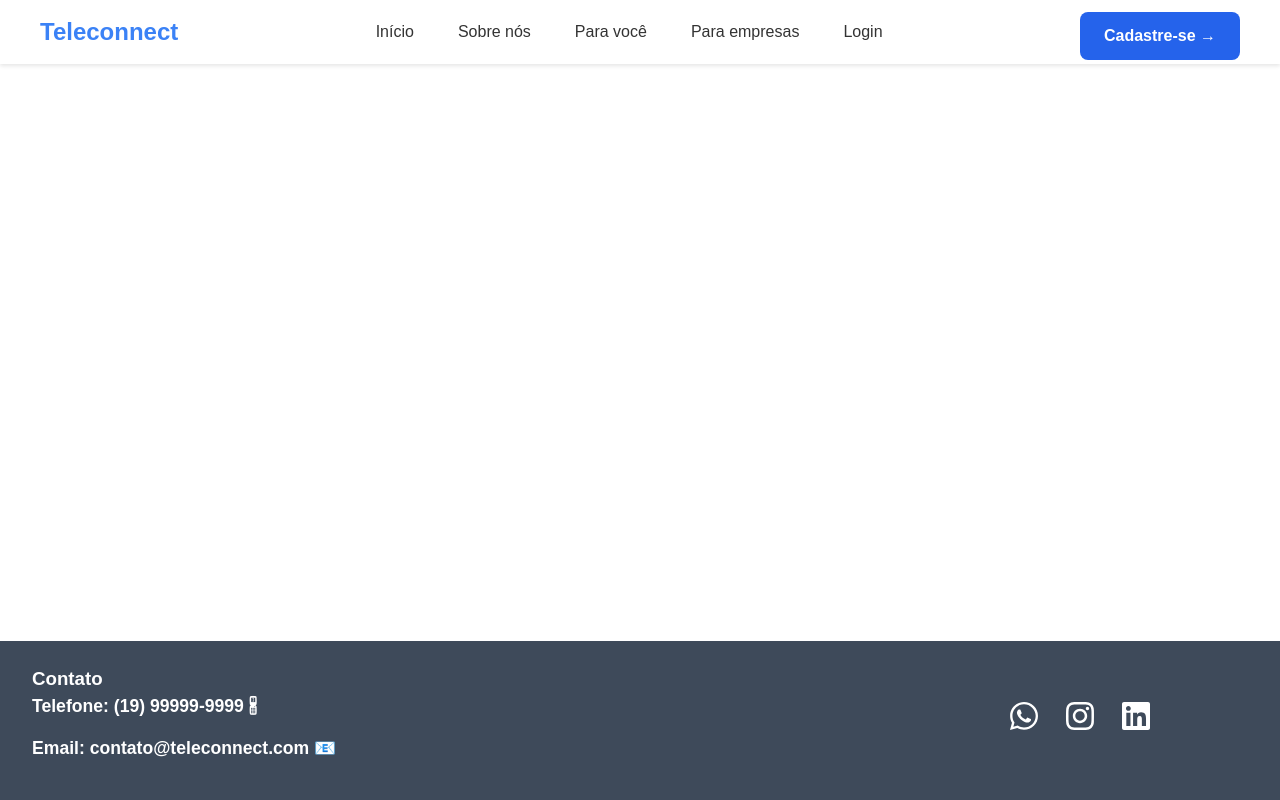
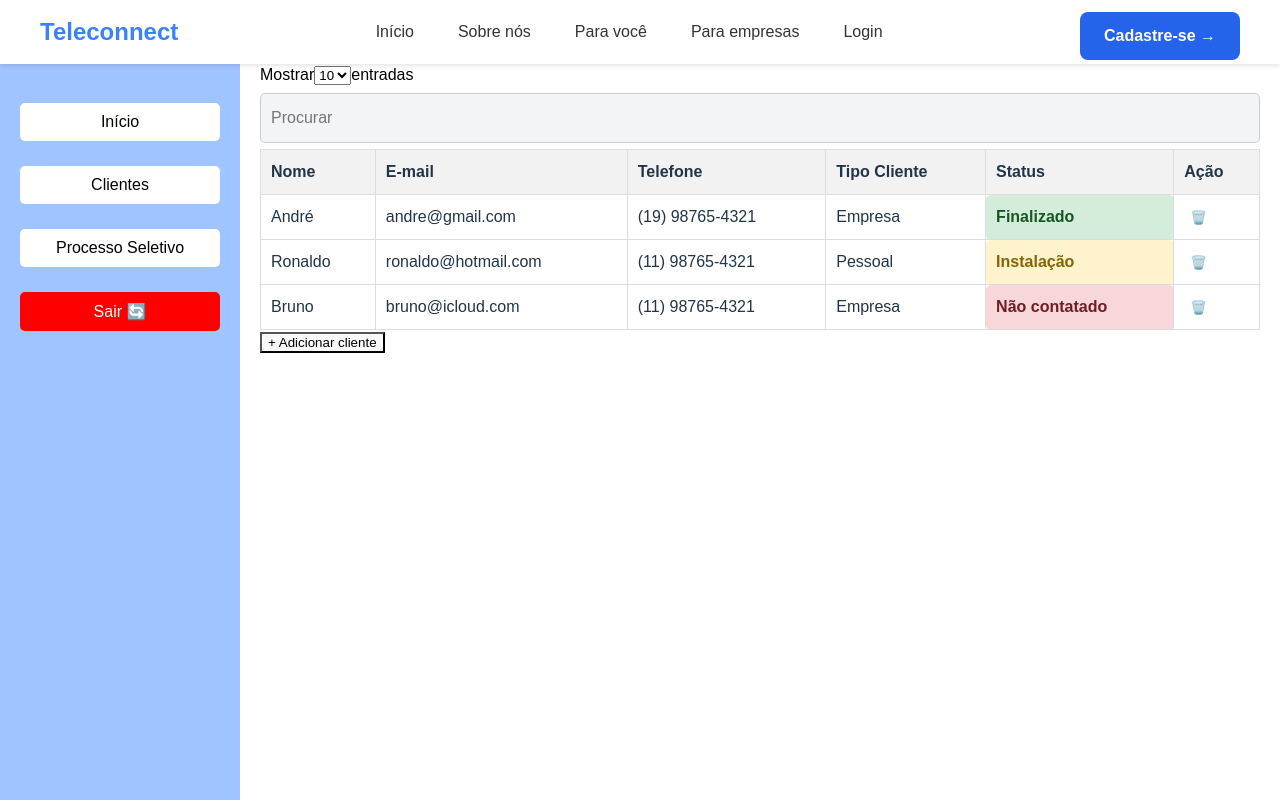
Before and after one commit to JoaoDelomo/case_II_frontend, a React (Vite) app in the folder teleconnect/: page /clientes in a window 1280 px wide. Built offline with nearby package versions, Linux system fonts and the light colour scheme.

Commit message:
portal_colaborador

```diff
--- a/teleconnect/src/App.tsx
+++ b/teleconnect/src/App.tsx
@@ -11,6 +11,9 @@ import LandingPage from "./pages/landing/Landing";
 import ParaVoce from "./pages/para_voce/ParaVoce"
 import ParaEmpresas from "./pages/para_empresas/ParaEmpresas";
 import PedidoConfirmado from "./pages/pedido_confirmado/PedidoConfirmado";
+import PortalColaborador from "./pages/portal colaborador/PortalColaborador";
+import Clientes from "./pages/portal colaborador/Clientes";
+import ProcessoSeletivo from "./pages/portal colaborador/ProcessoSeletivo";
 
 
 export default function App() {
@@ -25,11 +28,15 @@ export default function App() {
             <Route path="/login/cliente" element={<LoginCliente />} />
             <Route path="/login/colaborador" element={<LoginColaborador />} />
             <Route path="/sobre-nos" element={<SobreNos />} />
-            <Route path="/register" element={<Registrar />} /> {/* 🔹 Adicionada a rota de registro */}
+            <Route path="/register" element={<Registrar />} />
             <Route path="/forgot-password" element={<ForgotPassword />} />
             <Route path="/para-voce" element={<ParaVoce />} />
             <Route path="/para-empresas" element={<ParaEmpresas />} />
             <Route path="/pedido-confirmado" element={<PedidoConfirmado />} />
+            <Route path="/login/colaborador" element={<LoginColaborador />} />
+            <Route path="/portal-colaborador" element={<PortalColaborador />} />
+            <Route path="/clientes" element={<Clientes />} />
+            <Route path="/processo-seletivo" element={<ProcessoSeletivo />} />
           </Routes>
         </div>
         <Footer />
--- a/teleconnect/src/pages/login/colaborador/LoginColaborador.tsx
+++ b/teleconnect/src/pages/login/colaborador/LoginColaborador.tsx
@@ -1,10 +1,11 @@
 import { useState } from "react";
-import { Link } from "react-router-dom";
+import { Link, useNavigate } from "react-router-dom";
 import { Eye, EyeSlash } from "@phosphor-icons/react";
 import "./LoginColaborador.css"; // Importa o CSS
 
 export default function LoginColaborador() {
   const [showPassword, setShowPassword] = useState(false);
+  const navigate = useNavigate(); // Instância do useNavigate para redirecionamento
 
   return (
     <div className="container">
@@ -36,7 +37,9 @@ export default function LoginColaborador() {
             </div>
 
             {/* Botão de Login */}
-            <button className="loginButton">Login</button>
+            <button className="loginButton" onClick={() => navigate("/portal-colaborador")}>
+              Login
+            </button>
           </div>
         </div>
       </div>
--- /dev/null
+++ b/teleconnect/src/pages/portal colaborador/Clientes.css
@@ -0,0 +1,110 @@
+.clientes-container {
+    display: flex;
+    height: 100vh;
+  }
+
+  .sidebar {
+    width: 200px;
+    background-color: #a0c4ff;
+    padding: 20px;
+    display: flex;
+    flex-direction: column;
+    gap: 15px;
+  }
+
+  .logo {
+    font-size: 32px;
+    text-align: center;
+  }
+
+  .menu-btn,
+  .logout-btn {
+    background: white;
+    border: none;
+    padding: 10px;
+    font-size: 16px;
+    cursor: pointer;
+  }
+
+  .logout-btn {
+    background: red;
+    color: white;
+  }
+
+  .menu-btn.active {
+    font-weight: bold;
+    background-color: #dfe7fd;
+  }
+
+  .clientes-content {
+    flex-grow: 1;
+    padding: 20px;
+  }
+
+  .clientes-header {
+    display: flex;
+    justify-content: space-between;
+    margin-bottom: 15px;
+  }
+
+  .filter-container {
+    display: flex;
+    align-items: center;
+    gap: 10px;
+  }
+
+  .add-btn {
+    background: #007bff;
+    color: white;
+    padding: 10px;
+    border: none;
+    cursor: pointer;
+    display: flex;
+    align-items: center;
+    gap: 5px;
+  }
+
+  .clientes-table {
+    width: 100%;
+    border-collapse: collapse;
+  }
+
+  .clientes-table th,
+  .clientes-table td {
+    border: 1px solid #ddd;
+    padding: 10px;
+    text-align: left;
+  }
+
+  .clientes-table th {
+    background-color: #f2f2f2;
+  }
+
+  .status {
+    padding: 5px 10px;
+    border-radius: 5px;
+    font-weight: bold;
+    text-align: center;
+  }
+
+  .status.finalizado {
+    background-color: #d4edda;
+    color: #155724;
+  }
+
+  .status.instalação {
+    background-color: #fff3cd;
+    color: #856404;
+  }
+
+  .status.não-contatado {
+    background-color: #f8d7da;
+    color: #721c24;
+  }
+
+  .delete-btn {
+    background: none;
+    border: none;
+    cursor: pointer;
+    color: red;
+  }
--- /dev/null
+++ b/teleconnect/src/pages/portal colaborador/Clientes.tsx
@@ -0,0 +1,96 @@
+import React, { useState } from "react";
+import { useNavigate } from "react-router-dom";
+import "./Clientes.css";
+
+const Clientes: React.FC = () => {
+  const navigate = useNavigate();
+
+  // Estado para armazenar o termo de pesquisa
+  const [searchTerm, setSearchTerm] = useState("");
+
+  // Lista simulada de clientes (pronta para integração com backend)
+  const [clientes] = useState([
+    { id: 1, nome: "André", email: "andre@gmail.com", telefone: "(19) 98765-4321", tipo: "Empresa", status: "Finalizado" },
+    { id: 2, nome: "Ronaldo", email: "ronaldo@hotmail.com", telefone: "(11) 98765-4321", tipo: "Pessoal", status: "Instalação" },
+    { id: 3, nome: "Bruno", email: "bruno@icloud.com", telefone: "(11) 98765-4321", tipo: "Empresa", status: "Não contatado" },
+  ]);
+
+  // Função para filtrar os clientes com base no termo de pesquisa
+  const filteredClientes = clientes.filter(
+    (cliente) =>
+      cliente.nome.toLowerCase().includes(searchTerm.toLowerCase()) ||
+      cliente.email.toLowerCase().includes(searchTerm.toLowerCase()) ||
+      cliente.telefone.includes(searchTerm) ||
+      cliente.tipo.toLowerCase().includes(searchTerm.toLowerCase()) ||
+      cliente.status.toLowerCase().includes(searchTerm.toLowerCase())
+  );
+
+  return (
+    <div className="clientes-container">
+      {/* Sidebar */}
+      <aside className="sidebar">
+        <div className="logo">📡</div>
+        <button className="menu-btn" onClick={() => navigate("/portal-colaborador")}>Início</button>
+        <button className="menu-btn">Clientes</button>
+        <button className="menu-btn" onClick={() => navigate("/processo-seletivo")}>Processo Seletivo</button>
+        <button className="logout-btn" onClick={() => navigate("/")}>Sair 🔄</button>
+      </aside>
+
+      {/* Conteúdo principal */}
+      <main className="clientes-content">
+        <h2>Clientes</h2>
+
+        {/* Barra de Filtros */}
+        <div className="filtros">
+          <label>Mostrar
+            <select>
+              <option value="10">10</option>
+              <option value="20">20</option>
+              <option value="50">50</option>
+            </select>
+            entradas
+          </label>
+          <input
+            type="text"
+            placeholder="Procurar"
+            value={searchTerm}
+            onChange={(e) => setSearchTerm(e.target.value)}
+          />
+        </div>
+
+        {/* Tabela de Clientes */}
+        <table className="clientes-table">
+          <thead>
+            <tr>
+              <th>Nome</th>
+              <th>E-mail</th>
+              <th>Telefone</th>
+              <th>Tipo Cliente</th>
+              <th>Status</th>
+              <th>Ação</th>
+            </tr>
+          </thead>
+          <tbody>
+            {filteredClientes.map((cliente) => (
+              <tr key={cliente.id}>
+                <td>{cliente.nome}</td>
+                <td>{cliente.email}</td>
+                <td>{cliente.telefone}</td>
+                <td>{cliente.tipo}</td>
+                <td className={`status ${cliente.status.toLowerCase().replace(" ", "-")}`}>{cliente.status}</td>
+                <td>
+                  <button className="delete-btn">🗑️</button>
+                </td>
+              </tr>
+            ))}
+          </tbody>
+        </table>
+
+        {/* Botão de Adicionar Cliente */}
+        <button className="add-client-btn">+ Adicionar cliente</button>
+      </main>
+    </div>
+  );
+};
+
+export default Clientes;
--- /dev/null
+++ b/teleconnect/src/pages/portal colaborador/PortalColaborador.css
@@ -0,0 +1,82 @@
+.portal-container {
+    display: flex;
+    height: 100vh;
+    background-color: #f4f4f9;
+  }
+
+  .sidebar {
+    width: 200px;
+    background-color: #80a9df;
+    padding: 20px;
+    display: flex;
+    flex-direction: column;
+    align-items: center;
+  }
+
+  .logo {
+    font-size: 2rem;
+    margin-bottom: 20px;
+  }
+
+  .menu-btn, .logout-btn {
+    width: 100%;
+    padding: 10px;
+    margin-bottom: 10px;
+    font-size: 1rem;
+    border: none;
+    cursor: pointer;
+    border-radius: 5px;
+  }
+
+  .menu-btn {
+    background-color: #ddd;
+  }
+
+  .menu-btn:hover {
+    background-color: #bbb;
+  }
+
+  .logout-btn {
+    background-color: red;
+    color: white;
+  }
+
+  .logout-btn:hover {
+    background-color: darkred;
+  }
+
+  .portal-content {
+    flex-grow: 1;
+    padding: 20px;
+  }
+
+  h1 {
+    font-size: 2rem;
+    margin-bottom: 20px;
+  }
+
+  .info-box {
+    background-color: #e4e1ff;
+    padding: 15px;
+    border-radius: 10px;
+    margin-bottom: 20px;
+  }
+
+  .feedback-chart span {
+    display: inline-block;
+    margin-right: 10px;
+    padding: 5px 10px;
+    border-radius: 5px;
+  }
+
+  .negative {
+    background-color: #ff7b7b;
+  }
+
+  .neutral {
+    background-color: #ffe066;
+  }
+
+  .positive {
+    background-color: #85e085;
+  }
--- /dev/null
+++ b/teleconnect/src/pages/portal colaborador/PortalColaborador.tsx
@@ -0,0 +1,67 @@
+import React from "react";
+import { useNavigate } from "react-router-dom";
+import "./PortalColaborador.css";
+
+const PortalColaborador: React.FC = () => {
+  const navigate = useNavigate();
+
+  return (
+    <div className="portal-container">
+      <aside className="sidebar">
+        <div className="logo">📡</div>
+        <button className="menu-btn" onClick={() => navigate("/portal-colaborador")}>Início</button>
+        <button className="menu-btn" onClick={() => navigate("/clientes")}>Clientes</button>
+        <button className="menu-btn" onClick={() => navigate("/processo-seletivo")}>Processo Seletivo</button>
+        <button className="logout-btn" onClick={() => navigate("/")}>
+          Sair 🔄
+        </button>
+      </aside>
+
+      <main className="portal-content">
+        <h1>Seja bem-vindo, [nome do colaborador]!</h1>
+
+        <section className="info-box">
+          <h3>Informações Pessoais</h3>
+          <p><strong>Departamento:</strong> Vendas</p>
+          <p><strong>Tempo na empresa:</strong> 10 anos e 3 meses</p>
+          <p><strong>Ingresso na empresa:</strong> 28/10/2014</p>
+        </section>
+
+        <section className="info-box">
+          <h3>Histórico de Feedbacks</h3>
+          <div className="feedback-chart">
+            <span className="negative">😡 4</span>
+            <span className="neutral">😐 15</span>
+            <span className="positive">😊 35</span>
+          </div>
+        </section>
+
+        <section className="info-box">
+          <h3>Time</h3>
+          <table>
+            <thead>
+              <tr>
+                <th>Nome</th>
+                <th>Nome</th>
+                <th>Nome</th>
+                <th>Nome</th>
+                <th>Nome</th>
+              </tr>
+            </thead>
+            <tbody>
+              <tr>
+                <td><strong>Gerente</strong></td>
+                <td><strong>Coordenador</strong></td>
+                <td><strong>Consultor</strong></td>
+                <td><strong>Consultor</strong></td>
+                <td><strong>Consultor</strong></td>
+              </tr>
+            </tbody>
+          </table>
+        </section>
+      </main>
+    </div>
+  );
+};
+
+export default PortalColaborador;
```
